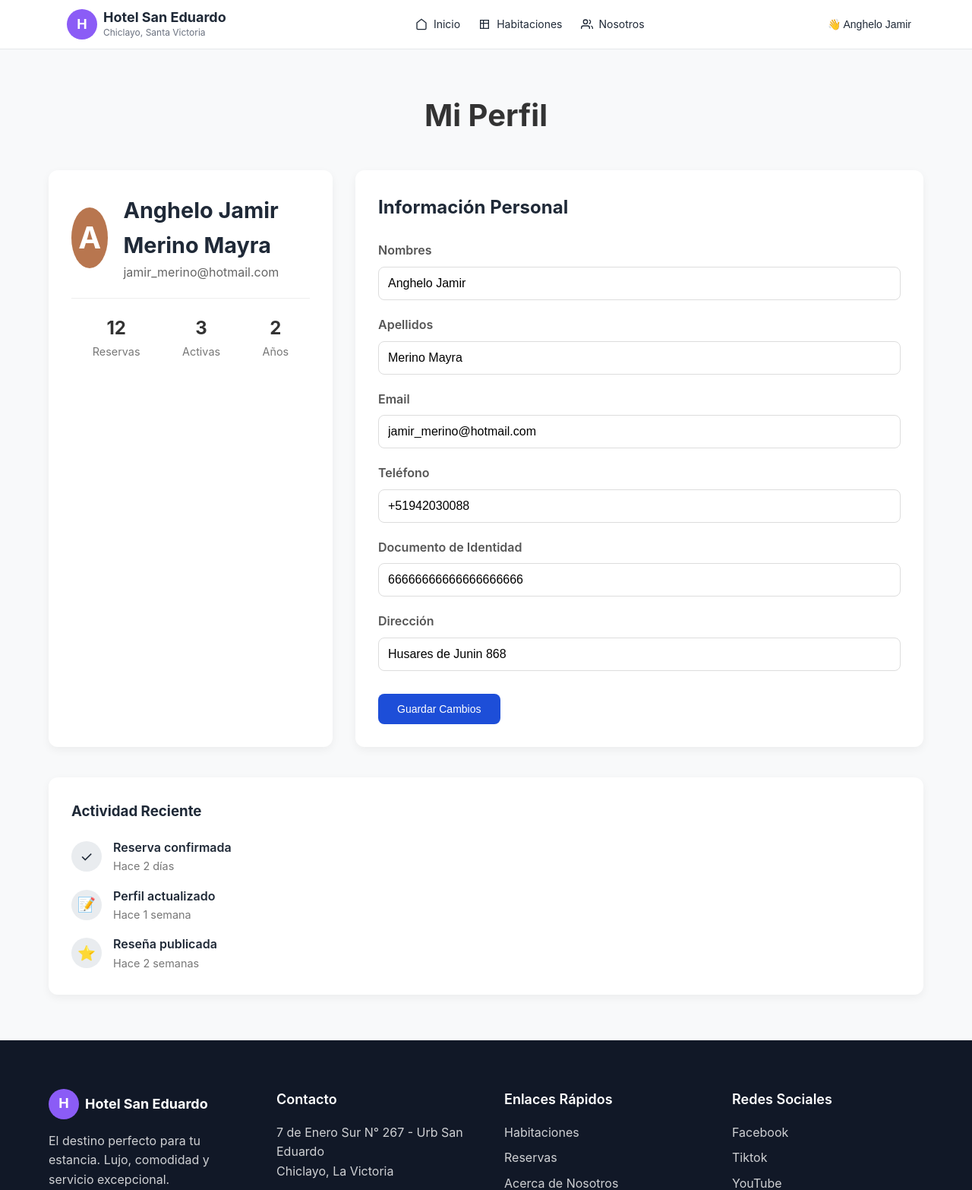
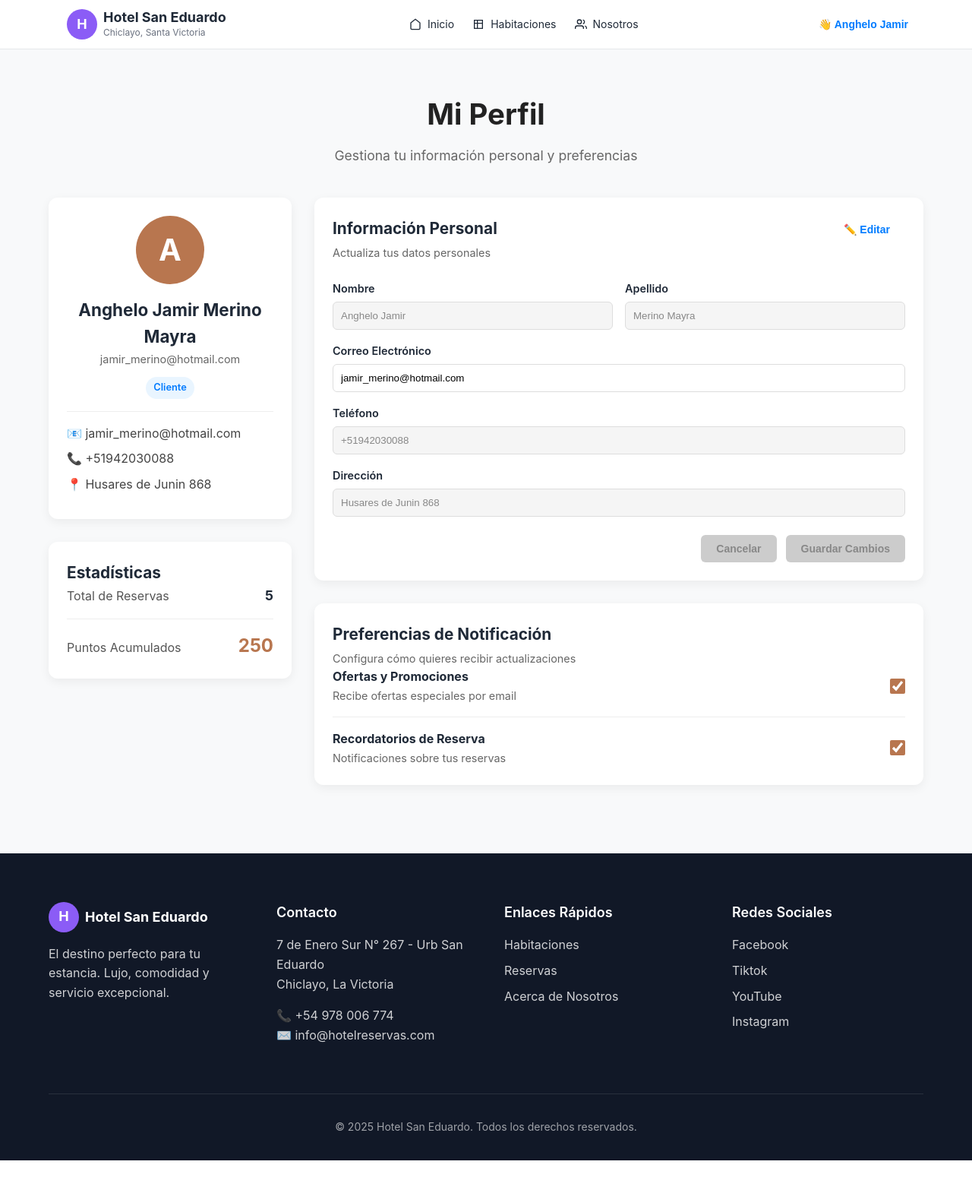
Before and after one commit to Jamir17/CALIDAD---SISTEMA-RESERVAS-HOTEL-SAN-EDUARDO, a Flask app: page /perfil in a window 1280 px wide. Shown: the top 1566 px of the page at 76% size. After the commit the page ends 1527 px from the top, so only its background shows below. Run offline with Flask 3, Linux system fonts and the light colour scheme; a user stored in the database is signed in; data comes from the database, SQL or seed files in the repository.

Commit message:
perfil  v2

```diff
--- a/static/css/perfil.css
+++ b/static/css/perfil.css
@@ -1,45 +1,64 @@
-/* Estilos para la página de perfil */
-
+/* =========================================
+   🌿 Estilos para la página de perfil
+   ========================================= */
 .profile-section {
   padding: 120px 24px 60px; /* Espacio superior para el header fijo */
   background-color: #f8f9fa;
-    min-height: calc(100vh - 140px); /* Ajustar altura mínima */
+  min-height: calc(100vh - 140px);
+}
+
+.page-sub {
+  text-align: center;
+  color: #666;
+  margin-top: -40px;
+  margin-bottom: 40px;
+  font-size: 1.1rem;
+}
+
+.container {
+  width: 100%;
+  max-width: 1200px;
+  margin: 0 auto;
 }
 
 .page-title {
   text-align: center;
-    font-size: 2.5rem;
-    margin-bottom: 40px;
-    color: #333;
+  font-size: 2.4rem;
+  font-weight: 700;
+  color: #222;
+  margin-bottom: 50px;
 }
 
-.profile-grid {
+/* =========================================
+   🧩 Grid principal
+   ========================================= */
+.grid {
   display: grid;
-    grid-template-columns: 1fr 2fr;
+  grid-template-columns: 320px 1fr;
   gap: 30px;
-    margin-bottom: 40px;
 }
 
-/* Card de perfil */
-.profile-card, .profile-form-card, .activity-card {
+/* =========================================
+   💳 Tarjetas base
+   ========================================= */
+.card {
   background-color: #fff;
   border-radius: 12px;
-    padding: 30px;
-    box-shadow: 0 4px 12px rgba(0,0,0,0.05);
+  padding: 24px;
+  box-shadow: 0 4px 14px rgba(0, 0, 0, 0.06);
+  margin-bottom: 30px;
 }
 
-.profile-header {
-    display: flex;
-    align-items: center;
-    gap: 20px;
-    border-bottom: 1px solid #eee;
-    padding-bottom: 20px;
-    margin-bottom: 20px;
+/* =========================================
+   👤 Perfil (lado izquierdo)
+   ========================================= */
+.avatar {
+  text-align: center;
+  margin-bottom: 16px;
 }
-
-.profile-avatar {
-    width: 80px;
-    height: 80px;
+.avatar .profile-avatar {
+  width: 90px;
+  height: 90px;
   border-radius: 50%;
   background-color: #b8764f;
   color: #fff;
@@ -48,116 +67,52 @@
   justify-content: center;
   font-size: 2.5rem;
   font-weight: bold;
+  margin: 0 auto;
+}
+.profile-name { font-size: 1.4rem; font-weight: 700; text-align: center; }
+.profile-mail { font-size: 0.9rem; color: #666; text-align: center; margin-bottom: 12px; }
+.badge { background: #e9f5ff; color: #007bff; padding: 4px 10px; border-radius: 99px; font-size: 0.8rem; font-weight: 600; display: inline-block; margin: 0 auto; text-align: center; width: fit-content; display: block; }
+.divider { height: 1px; background: #eee; margin: 16px 0; }
+.list .li { display: flex; align-items: center; gap: 8px; margin-bottom: 8px; color: #444; }
+.stats .row { display: flex; justify-content: space-between; align-items: baseline; }
+.stats .key { color: #555; }
+.stats .val { font-weight: 700; font-size: 1.1rem; }
+.stats .val.big { font-size: 1.5rem; color: #b8764f; }
+
+/* =========================================
+   🧾 Formulario (lado derecho)
+   ========================================= */
+.form-head { display: flex; justify-content: space-between; align-items: flex-start; margin-bottom: 24px; }
+.card-title { margin: 0; font-size: 1.3rem; font-weight: 700; }
+.form-sub, .card-sub { font-size: 0.9rem; color: #666; margin: 4px 0 0; }
+.grid-form { display: grid; grid-template-columns: 1fr 1fr; gap: 16px; }
+.field label { display: block; font-weight: 600; margin-bottom: 6px; font-size: 0.9rem; }
+.field input { width: 100%; padding: 10px; border: 1px solid #ddd; border-radius: 6px; box-sizing: border-box; }
+.field input:disabled { background: #f5f5f5; color: #888; cursor: not-allowed; }
+.actions { display: flex; justify-content: flex-end; gap: 12px; margin-top: 24px; }
+.btn { padding: 10px 20px; border-radius: 6px; border: none; font-weight: 600; cursor: pointer; }
+.btn-primary { background: #007bff; color: #fff; }
+.btn-secondary { background: #f0f0f0; color: #333; }
+.btn-ghost { background: transparent; color: #007bff; }
+.btn:disabled { background: #ccc; color: #888; cursor: not-allowed; }
+
+/* =========================================
+   🔔 Preferencias
+   ========================================= */
+.pref { display: flex; justify-content: space-between; align-items: center; }
+.pref p { margin: 0; font-size: 0.9rem; color: #666; }
+.pref input[type="checkbox"] { width: 20px; height: 20px; accent-color: #b8764f; }
+
+/* =========================================
+   📱 Responsive
+   ========================================= */
+@media (max-width: 900px) {
+  .grid { grid-template-columns: 1fr; }
 }
 
-.profile-header h2 {
-    margin: 0;
-    font-size: 1.8rem;
-}
-
-.profile-email {
-    color: #666;
-    margin: 0;
-}
-
-.profile-stats {
-    display: flex;
-    justify-content: space-around;
-    text-align: center;
-}
-
-.stat-value {
-    font-size: 1.5rem;
-    font-weight: bold;
-    color: #333;
-}
-
-.stat-label {
-    font-size: 0.9rem;
-    color: #777;
-}
-
-/* Formulario de edición */
-.profile-form-card h3 {
-    margin-top: 0;
-    margin-bottom: 25px;
-    font-size: 1.5rem;
-}
-
-.profile-form .form-group {
-    margin-bottom: 20px;
-}
-
-.profile-form label {
-    display: block;
-    margin-bottom: 8px;
-    font-weight: 600;
-    color: #555;
-}
-
-.profile-form .form-input {
-    width: 100%;
-    padding: 12px;
-    border: 1px solid #ddd;
-    border-radius: 8px;
-    font-size: 1rem;
-    box-sizing: border-box;
-}
-
-.profile-form .btn {
-    width: auto;
-    padding: 12px 25px;
-    margin-top: 10px;
-}
-
-/* Actividad reciente */
-.activity-card h3 {
-    margin-top: 0;
-    margin-bottom: 20px;
-}
-
-.activity-list {
-    display: flex;
-    flex-direction: column;
-    gap: 15px;
-}
-
-.activity-item {
-    display: flex;
-    align-items: center;
-    gap: 15px;
-}
-
-.activity-icon {
-    width: 40px;
-    height: 40px;
-    border-radius: 50%;
-    background-color: #e9ecef;
-    display: flex;
-    align-items: center;
-    justify-content: center;
-    font-size: 1.2rem;
-}
-
-.activity-title {
-    font-weight: 600;
-}
-
-.activity-date {
-    color: #777;
-    font-size: 0.9rem;
-}
-
-/* Responsive */
-@media (max-width: 992px) {
-    .profile-grid {
-        grid-template-columns: 1fr;
-    }
-}
-
-/* ===============================
-   🌿 Modal de confirmación éxito
-   =============================== */
+/* =========================================
+   ✅ Modal de confirmación de éxito
+   ========================================= */
 .modal-overlay {
   position: fixed;
   inset: 0;
--- a/templates/perfil.html
+++ b/templates/perfil.html
@@ -7,10 +7,10 @@
 {% endblock %}
 
 {% block content %}
-<!-- Profile Section -->
 <section class="profile-section">
   <div class="container">
     <h1 class="page-title">Mi Perfil</h1>
+    <p class="page-sub">Gestiona tu información personal y preferencias</p>
 
     <!-- Mensajes Flash -->
     {% with messages = get_flashed_messages(with_categories=true) %}
@@ -25,108 +25,71 @@
       {% endif %}
     {% endwith %}
 
-        <div class="profile-grid">
-            <!-- Profile Card -->
-            <div class="profile-card">
-                <div class="profile-header">
-                    <div class="profile-avatar">{{ usuario.nombres[0] if usuario.nombres else 'U' }}</div>
+    <div class="grid">
+      <!-- Columna Izquierda -->
       <div>
-                        <h2>{{ usuario.nombres }} {{ usuario.apellidos }}</h2>
-                        <p class="profile-email">{{ usuario.correo }}</p>
+        <section class="card">
+          <div class="avatar">
+            <div class="profile-avatar">{{ (usuario.nombres|default('')|first)|upper }}</div>
           </div>
+          <div class="profile-name">{{ usuario.nombres }} {{ usuario.apellidos }}</div>
+          <div class="profile-mail">{{ usuario.correo }}</div>
+          <div class="badge">Cliente</div>
+          <div class="divider"></div>
+          <div class="list">
+            <div class="li">📧 {{ usuario.correo }}</div>
+            <div class="li">📞 {{ usuario.telefono }}</div>
+            <div class="li">📍 {{ usuario.direccion or 'No especificada' }}</div>
+          </div>
+        </section>
+
+        <section class="card stats">
+          <h3 class="card-title">Estadísticas</h3>
+          <div class="row"><div class="key">Total de Reservas</div><div class="val">5</div></div>
+          <div class="divider"></div>
+          <div class="row"><div class="key">Puntos Acumulados</div><div class="val big">250</div></div>
+        </section>
       </div>
 
-                <div class="profile-stats">
-                    <div class="stat">
-                        <div class="stat-value">12</div>
-                        <div class="stat-label">Reservas</div>
+      <!-- Columna Derecha -->
+      <div>
+        <section class="card">
+          <div class="form-head">
+            <div><h3 class="card-title">Información Personal</h3><p class="form-sub">Actualiza tus datos personales</p></div>
+            <button id="btnEdit" class="btn btn-ghost" type="button">✏️ Editar</button>
           </div>
-                    <div class="stat">
-                        <div class="stat-value">3</div>
-                        <div class="stat-label">Activas</div>
+          <form id="profileForm" method="POST" action="{{ url_for('perfil.ver_perfil') }}">
+            <div class="grid-form">
+              <div class="field"><label for="nombres">Nombre</label><input id="nombres" name="nombres" type="text" value="{{ usuario.nombres }}" disabled></div>
+              <div class="field"><label for="apellidos">Apellido</label><input id="apellidos" name="apellidos" type="text" value="{{ usuario.apellidos }}" disabled></div>
+              <div class="field" style="grid-column:1 / -1"><label for="correo">Correo Electrónico</label><input id="correo" type="email" value="{{ usuario.correo }}" readonly title="El correo no se puede modificar."></div>
+              <div class="field" style="grid-column:1 / -1"><label for="telefono">Teléfono</label><input id="telefono" name="telefono" type="text" value="{{ usuario.telefono }}" disabled></div>
+              <div class="field" style="grid-column:1 / -1"><label for="direccion">Dirección</label><input id="direccion" name="direccion" type="text" value="{{ usuario.direccion or '' }}" disabled></div>
             </div>
-                    <div class="stat">
-                        <div class="stat-value">2</div>
-                        <div class="stat-label">Años</div>
+            <div class="actions">
+              <button id="btnCancel" class="btn btn-secondary" type="button" disabled>Cancelar</button>
+              <button id="btnSave" class="btn btn-primary" type="submit" disabled>Guardar Cambios</button>
             </div>
-                </div>
-            </div>
+          </form>
+        </section>
 
-            <!-- Edit Form -->
-            <div class="profile-form-card">
-                <h3>Información Personal</h3>
-                <form class="profile-form" method="POST" action="{{ url_for('perfil.ver_perfil') }}">
-                    <div class="form-group">
-                        <label>Nombres</label>
-                        <input type="text" name="nombres" value="{{ usuario.nombres }}" class="form-input">
-                    </div>
-                    <div class="form-group">
-                        <label>Apellidos</label>
-                        <input type="text" name="apellidos" value="{{ usuario.apellidos }}" class="form-input">
-                    </div>
-
-                    <div class="form-group">
-                        <label>Email</label>
-                        <input type="email" value="{{ usuario.correo }}" class="form-input" readonly title="El correo no se puede modificar.">
-                    </div>
-
-                    <div class="form-group">
-                        <label>Teléfono</label>
-                        <input type="tel" name="telefono" value="{{ usuario.telefono }}" class="form-input">
-                    </div>
-
-                    <div class="form-group">
-                        <label>Documento de Identidad</label>
-                        <input type="text" value="{{ usuario.num_documento }}" class="form-input" readonly title="El documento no se puede modificar.">
-                    </div>
-
-                    <div class="form-group">
-                        <label>Dirección</label>
-                        <input type="text" name="direccion" value="{{ usuario.direccion or '' }}" class="form-input">
-                    </div>
-
-                    <button type="submit" class="btn btn-primary">Guardar Cambios</button>
-                </form>
-            </div>
-        </div>
-
-        <!-- Recent Activity -->
-        <div class="activity-card">
-            <h3>Actividad Reciente</h3>
-            <div class="activity-list">
-                <div class="activity-item">
-                    <div class="activity-icon">✓</div>
-                    <div class="activity-content">
-                        <div class="activity-title">Reserva confirmada</div>
-                        <div class="activity-date">Hace 2 días</div>
-                    </div>
-                </div>
-                <div class="activity-item">
-                    <div class="activity-icon">📝</div>
-                    <div class="activity-content">
-                        <div class="activity-title">Perfil actualizado</div>
-                        <div class="activity-date">Hace 1 semana</div>
-                    </div>
-                </div>
-                <div class="activity-item">
-                    <div class="activity-icon">⭐</div>
-                    <div class="activity-content">
-                        <div class="activity-title">Reseña publicada</div>
-                        <div class="activity-date">Hace 2 semanas</div>
-                    </div>
-                </div>
+        <section class="card">
+          <h3 class="card-title">Preferencias de Notificación</h3>
+          <p class="card-sub">Configura cómo quieres recibir actualizaciones</p>
+          <div class="pref"><div><strong>Ofertas y Promociones</strong><p>Recibe ofertas especiales por email</p></div><input type="checkbox" checked></div>
+          <div class="divider"></div>
+          <div class="pref"><div><strong>Recordatorios de Reserva</strong><p>Notificaciones sobre tus reservas</p></div><input type="checkbox" checked></div>
+        </section>
       </div>
     </div>
   </div>
 </section>
 
-<!-- ===============================
-     🌿 MODAL DE CONFIRMACIÓN ÉXITO
-     =============================== -->
-<div class="modal-overlay" id="modalSuccess" aria-hidden="true" role="dialog">
-  <div class="modal-success" role="document">
-    <div class="checkmark">
-      <svg viewBox="0 0 52 52">
+<!-- Modal de confirmación -->
+<div class="modal-overlay" id="modalSuccess" aria-hidden="true" role="dialog" aria-labelledby="modalSuccessTitle" aria-describedby="modalSuccessMessage">
+  <div class="modal-success" role="document" tabindex="-1">
+    <div class="checkmark" aria-hidden="true">
+      <svg viewBox="0 0 52 52" width="52" height="52" focusable="false">
         <path d="M14 27 l7 7 l17 -17" />
       </svg>
     </div>
@@ -139,15 +102,13 @@
 {% block extra_js %}
 <script>
 document.addEventListener("DOMContentLoaded", () => {
+  // --- Lógica para el modal de éxito ---
   const successDiv = document.getElementById("successMessage");
   if (successDiv) {
     const modal = document.getElementById("modalSuccess");
     const title = document.getElementById("modalSuccessTitle");
-
-    // Opcional: Personalizar el título con el mensaje flash
-    if (title && successDiv.dataset.message) {
-        title.textContent = successDiv.dataset.message;
-    }
+    const msg = successDiv.dataset.message;
+    if (title && msg) title.textContent = msg;
 
     modal.classList.add("open");
     modal.setAttribute("aria-hidden", "false");
@@ -155,8 +116,35 @@ document.addEventListener("DOMContentLoaded", () => {
     setTimeout(() => {
       modal.classList.remove("open");
       modal.setAttribute("aria-hidden", "true");
-    }, 1000); // Desaparece después de 1 segundo
+    }, 1000);
   }
+
+  // --- Lógica para editar/guardar/cancelar el formulario ---
+  const form = document.getElementById('profileForm');
+  const btnEdit = document.getElementById('btnEdit');
+  const btnSave = document.getElementById('btnSave');
+  const btnCancel = document.getElementById('btnCancel');
+  const inputs = form.querySelectorAll('input[name]');
+
+  function toggleForm(editable) {
+    inputs.forEach(input => {
+      if (!input.readOnly) { // No habilitar campos como email o DNI
+        input.disabled = !editable;
+      }
+    });
+    btnSave.disabled = !editable;
+    btnCancel.disabled = !editable;
+  }
+
+  btnEdit.addEventListener('click', () => {
+    toggleForm(true);
+    form.querySelector('input[name="nombres"]').focus();
+  });
+
+  btnCancel.addEventListener('click', () => {
+    form.reset(); // Restaura los valores originales del HTML
+    toggleForm(false);
+  });
 });
 </script>
 {% endblock %}
```
Also changed, not shown: other parts of static/css/perfil.css (+23 -8 lines). Lines whose indentation alone changed are shown as unchanged.
